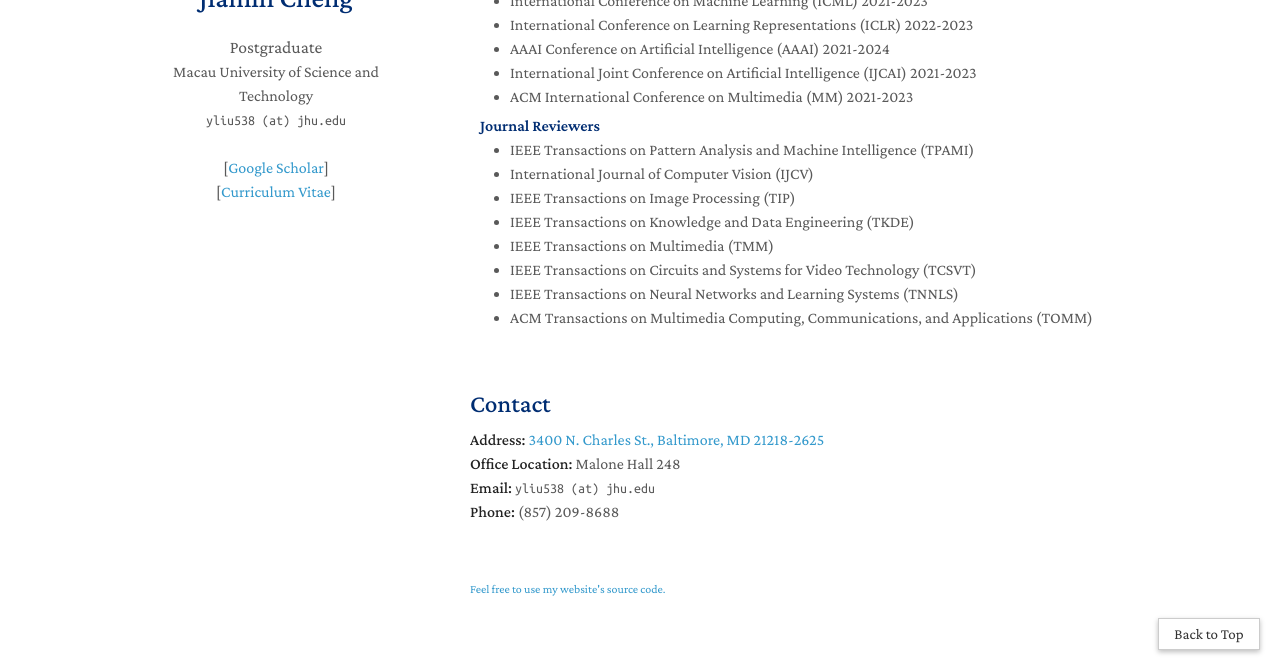
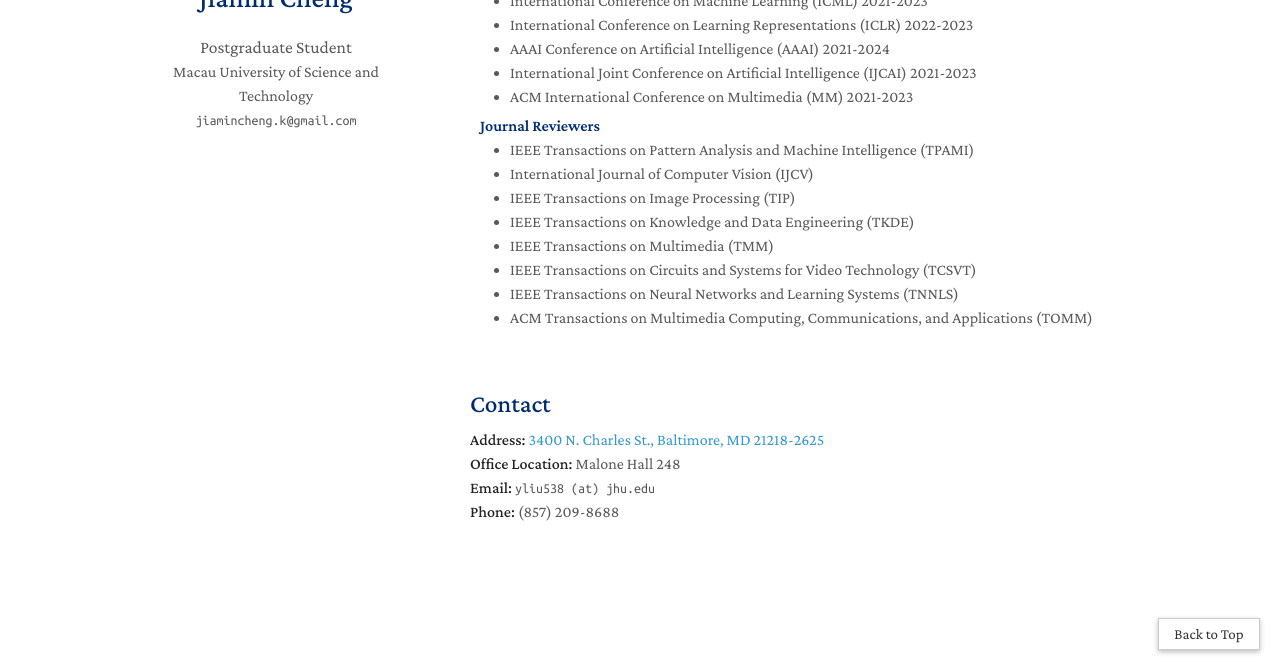
Before and after one commit to jiamincheng/jiamincheng.github.io, a Jekyll site: the page built from index.md, in a window 1280 px wide and 900 px high, scrolled down 4447 px, cut to the strip 230-900 px from the top of the window. Built offline with Jekyll 4.4.1, drawn with Linux system fonts in a browser that asks for light colours; comment, search, counter and statistics services are not loaded; a style sheet for code colours, icons or effects is not loaded; part of the change alters nothing that is shown.

Commit message:
Update _config.yml

```diff
--- a/_config.yml
+++ b/_config.yml
@@ -1,49 +1,57 @@
 # Basic Information
 title: Jiamin Cheng
-position: Postgraduate
+position: Postgraduate Student
 affiliation: Macau University of Science and Technology
-affiliation_link: https://www.must.edu.mo/en
-affiliation_logo: ./assets/img/university-logo-small-horizontal-white-156eae9527.svg
-email: yliu538 (at) jhu.edu
+email: 	jiamincheng.k@gmail.com
 
 # Search Engine Optimization (SEO)
-keywords: yaoyao liu, liu yaoyao, yaoyaoliu, liuyaoyao
-canonical: https://www.cs.jhu.edu/~yyliu/
-description: Yaoyao Liu is a postdoctoral fellow at Johns Hopkins University. His research lies in meta-learning, incremental learning, and image generation.
-
-# The option is used to enable the Johns Hopkins template.
-enable_hopkins_logo: true
-
-# The option is used to show the last update time.
-enable_last_update: false
+# The following information is used to improve the website traffic from search engines, e.g., Google.
+keywords: minimal light
+description: The Minimal Light is a simple and elegant jekyll theme for academic personal homepage.
+canonical: https://minimal-light-theme.yliu.me/
 
 # Links
-link_type: text #text/icon
-google_scholar: https://scholar.google.com/citations?user=Uf9GqRsAAAAJ
-cv_link: https://pages.jh.edu/yliu538/files/Yaoyao_Liu_Curriculum_Vitae.pdf
-github_link: https://github.com/yaoyao-liu/
-linkedin: https://www.linkedin.com/in/liuyaoyao/
-twitter: https://twitter.com/YaoyaoLiu1/
+# If you don't need one of them, you may delete the corresponding line.
+google_scholar: https://scholar.google.com/
+cv_link: assets/files/curriculum_vitae.pdf
+github_link: https://github.com/
+linkedin: https://www.linkedin.com/
+twitter: https://twitter.com/
 
-# Images
-avatar: https://img.yliu.me/avatar.jpg
+# Images (e.g., your profile picture and your website's favicon)
+# "favicon" and "favicon_dark" are used for the light and dark modes, respectively.
+avatar: ./assets/img/avatar.png
 favicon: ./assets/img/favicon.png
 favicon_dark: ./assets/img/favicon-dark.png
 
-# Footnotes
-footnote: Feel free to use my website's source code.
-footnote_link: https://github.com/yaoyao-liu/minimal-light
+# Footnote
+# You may use the option to disable the footnote, "Powered by Jekyll and Minimal Light theme."
+enable_footnote: true
 
-# Analytics
-# Please remove the following lines about analytics services if you fork my project.
-# Otherwise, the analytics information of your website will be recorded to my ClustrMaps accounts.
-clustrmaps_id: l3lesztPwCz-uXlzFI1Lt9SB3Ctz-pBQuMdYqnD0Ul8
+# Auto Dark Mode
+# You may use the option to disable the automatic dark theme
+auto_dark_mode: true
+
+# Font
+# You can use this option to choose between Serif or Sans Serif fonts.
+font: "Serif" # or "Sans Serif"
+
+# Google Analytics ID
+# Please remove this if you don't use Google Analytics
+google_analytics: UA-111540567-4
+
+# Use this project as a remote theme for GitHub Pages
+# See the guide here: https://docs.github.com/en/pages/setting-up-a-github-pages-site-with-jekyll/adding-a-theme-to-your-github-pages-site-using-jekyll
+remote_theme: yaoyao-liu/minimal-light
 
 # The following files will be removed from the generated website.
 exclude:
-  - build.sh
   - Gemfile
   - Gemfile.lock
   - README.md
+  - README_zh_Hans.md
+  - README_zh_Hant.md
+  - README_de.md
   - LICENSE
-  - CNAME
+  - minimal-light.gemspec
+  - html_source_file/
```
